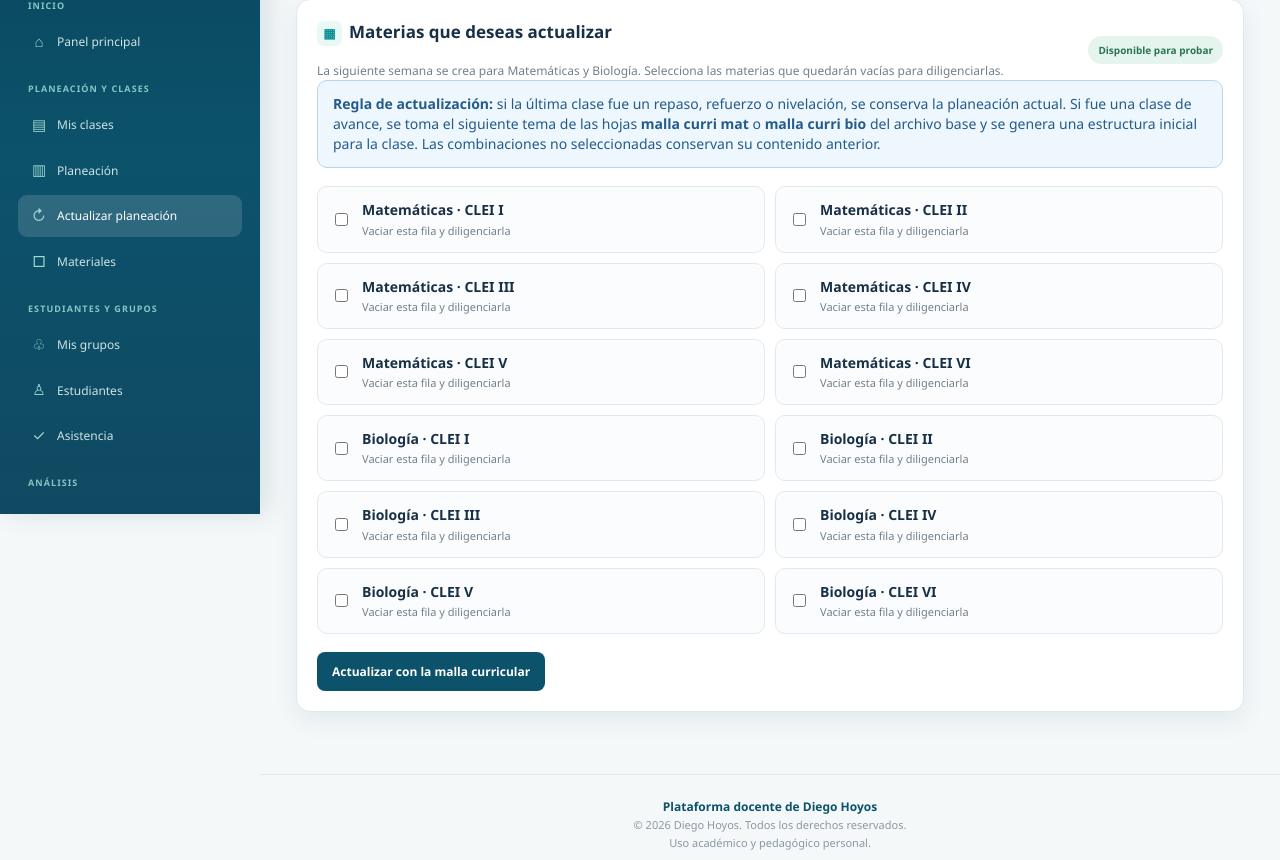
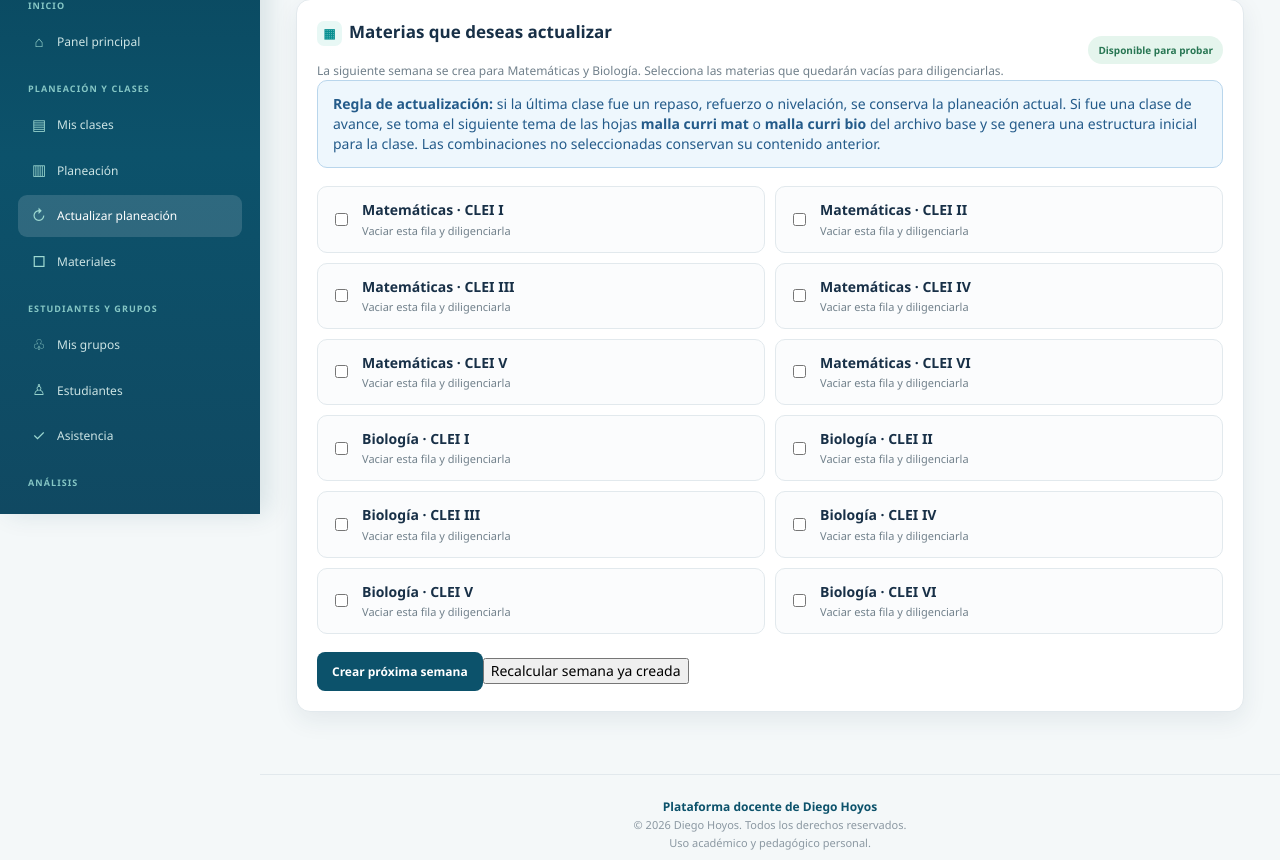
Before and after one commit to Diegoho58-dev/mi_plataforma_docente, a Flask app: page /actualizar-planeacion in a window 1280 px wide. Shown: the part 286-1146 px from the top of the page. Run offline with Flask 3, Linux system fonts and the light colour scheme; the visitor is signed in with stand-in values (Sample User, id 1); parts of the project's set-up code (start-up, migrations or seed data) failed here and were passed over.

Commit message:
Update planning form buttons and actions

```diff
--- a/templates/actualizar_planeacion.html
+++ b/templates/actualizar_planeacion.html
@@ -20,7 +20,7 @@
   <div class="data-alert alert-info"><strong>Regla de actualización:</strong> si la última clase fue un repaso, refuerzo o nivelación, se conserva la planeación actual. Si fue una clase de avance, se toma el siguiente tema de las hojas <strong>malla curri mat</strong> o <strong>malla curri bio</strong> del archivo base y se genera una estructura inicial para la clase. Las combinaciones no seleccionadas conservan su contenido anterior.</div>
   <form method="post" class="planning-selection-form" data-selection-form>
     <div class="planning-options">{% for option in options %}<label class="planning-option"><input type="checkbox" name="materia" value="{{ option.value }}" {% if option.value in selected %}checked{% endif %}><span><strong>{{ option.label }}</strong><small>Vaciar esta fila y diligenciarla</small></span></label>{% endfor %}</div>
-    <button class="primary-button action-button" type="submit">Actualizar con la malla curricular</button>
+    <div class="planning-form-actions"><button class="primary-button action-button" type="submit" name="accion" value="crear">Crear próxima semana</button><button class="secondary-button action-button" type="submit" name="accion" value="recalcular">Recalcular semana ya creada</button></div>
   </form>
 </section>
 
```
